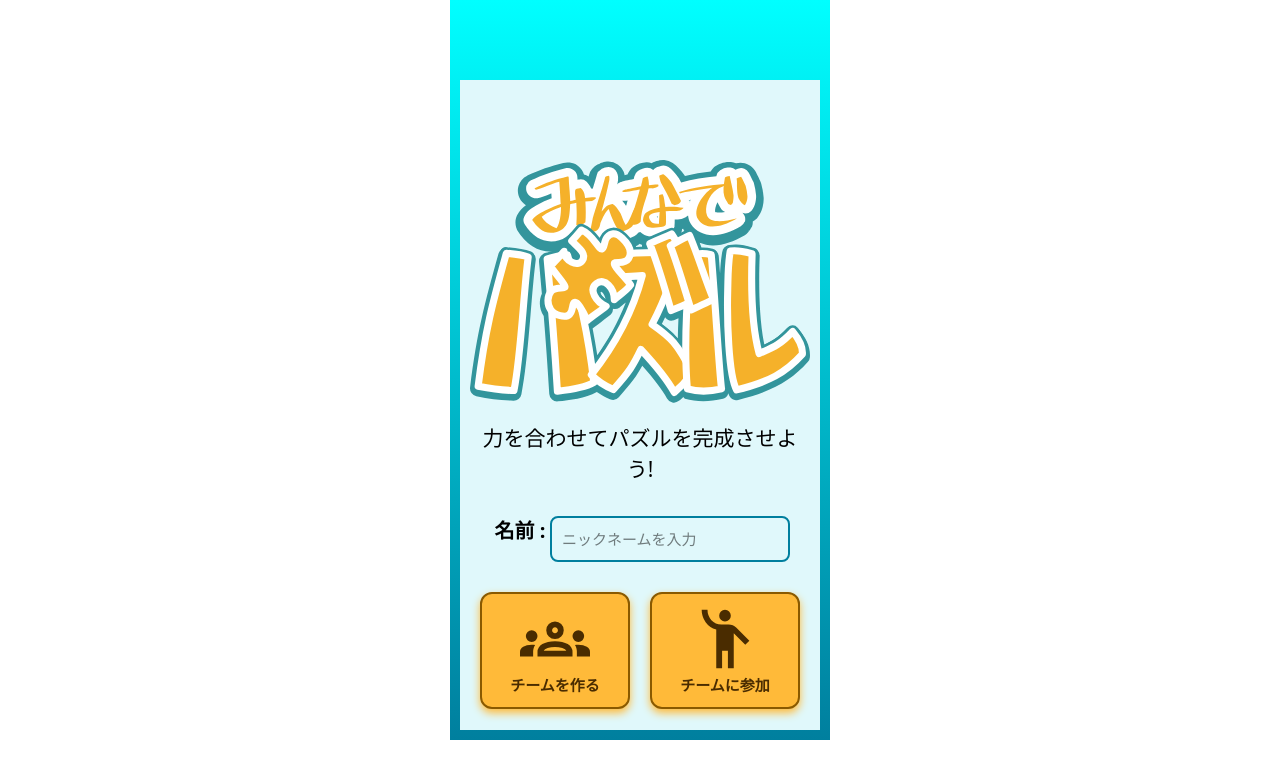
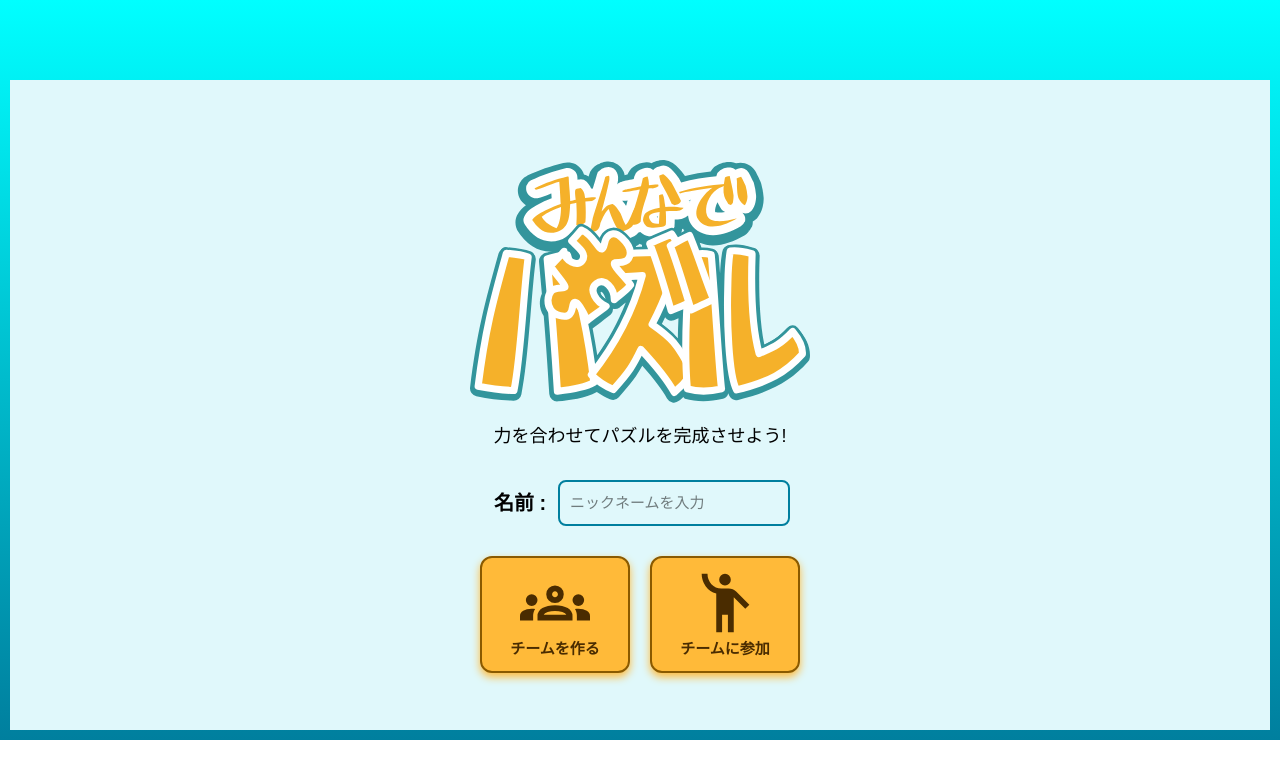
Before and after one commit to kotek-7/minpuzz, a Next.js app in the folder frontend/: page / in a window 1280 px wide. Shown: the top 778 px of the page. Built offline with nearby package versions, Linux system fonts and the light colour scheme.

Commit message:
画面サイズ、フォント調整

```diff
--- a/frontend/src/features/Top/Top.tsx
+++ b/frontend/src/features/Top/Top.tsx
@@ -3,19 +3,24 @@
 import { useState } from "react";
 import { Logo } from "./Logo";
 
+
 export const Top = () => {
   const [nickname, setNickname] = useState("");
 
   return (
-    <div className="max-w-[380px] mx-auto p-[80px_10px_10px] bg-gradient-to-b from-[#00ffff] to-[#007f9e]">
+    <div className="w-full mx-auto p-[80px_10px_10px] bg-gradient-to-b from-[#00ffff] to-[#007f9e]" style={{ fontFamily: "'Noto Sans JP', sans-serif" }}>
       <div className="bg-[#e0f8fb] p-2.5 min-h-[650px] text-center">
-        <Logo style={{ width: "340px", height: "auto", marginTop: "70px" }} />
-        <p className="text-[21px] mt-5 mb-5 text-black text-center">
+        <div className="flex justify-center">
+          <Logo style={{ width: "340px", height: "auto", marginTop: "70px" }} />
+        </div>
+        <p className="text-[18px] mt-5 mb-5 text-black text-center">
           力を合わせてパズルを完成させよう!
         </p>
 
-        <div className="flex max-w-[300px] mx-auto my-[30px]">
-          <label className="font-bold text-[20px] min-w-[60px]">名前 :</label>
+        <div className="flex items-center gap-x-2 max-w-[300px] mx-auto my-[30px]">
+          <label htmlFor="nickname" className="font-bold text-[20px] min-w-[60px]">
+            名前 :
+          </label>
           <input
             type="text"
             id="nickname"
@@ -25,6 +30,7 @@ export const Top = () => {
             className="w-full p-[10px] text-[15px] rounded-[8px] border-2 border-[#007f9e]"
           />
         </div>
+
 
         <div className="flex justify-center gap-[20px]">
           <button
```
